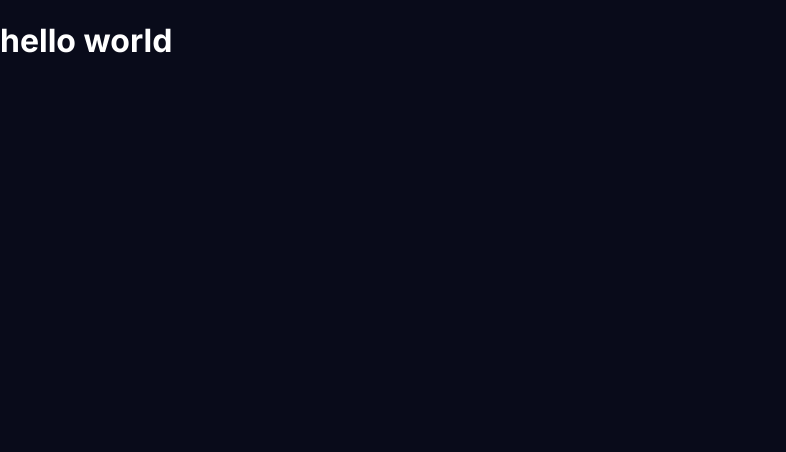
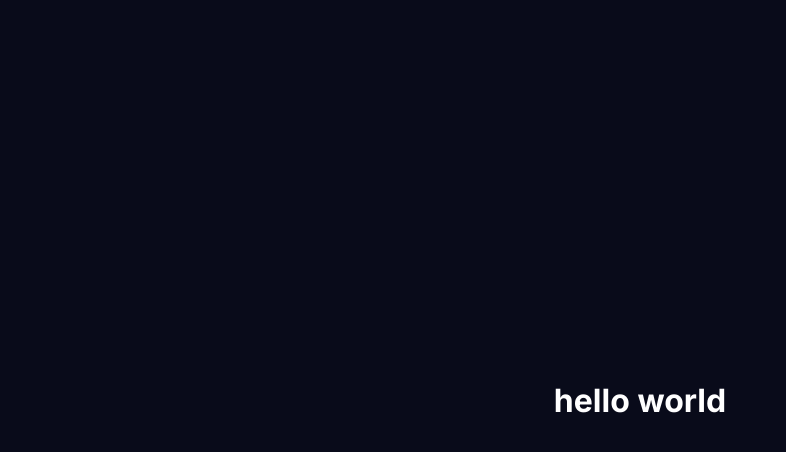
Before and after one commit to the-rabblerouser/frontend-Mentor-Stats-Preview-Card-Component, a Next.js app: page / in a window 1280 px wide. Shown: the top 452 px of the page, without its empty margins (0-786 px from the left). Built offline with nearby package versions, Linux system fonts and the light colour scheme.

Commit message:
container div created for content

```diff
--- a/pages/index.js
+++ b/pages/index.js
@@ -1,9 +1,21 @@
+import styled from 'styled-components';
+
 export default function Home() {
+	const Container = styled.div`
+		display: flex;
+		justify-content: center;
+		align-items: center;
+		height: 100vh;
+		width: 100vw;
+	`;
+
 	return (
 		<>
-			<h1 style={{ color: 'hsl(0, 0%, 100%)', fontFamily: 'Inter' }}>
-				hello world
-			</h1>
+			<Container>
+				<h1 style={{ color: 'hsl(0, 0%, 100%)', fontFamily: 'Inter' }}>
+					hello world
+				</h1>
+			</Container>
 		</>
 	);
 }
```
